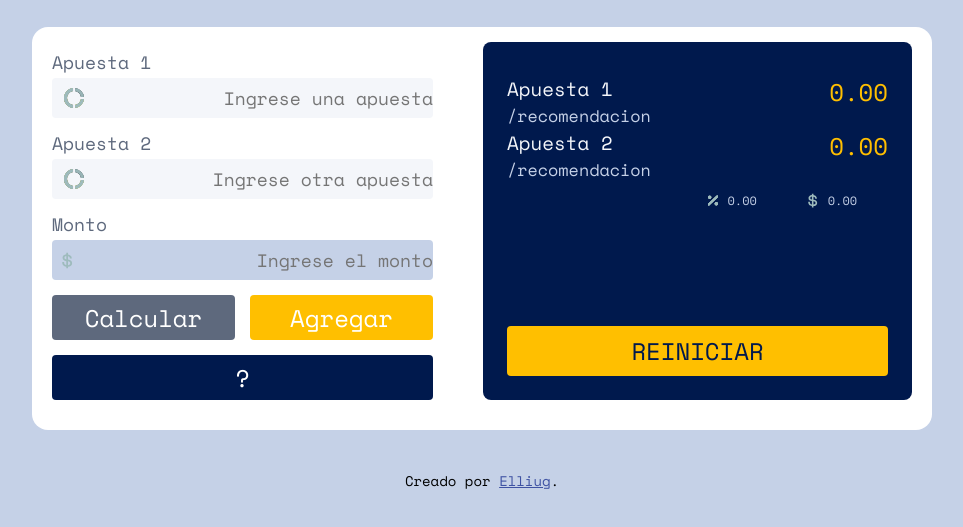
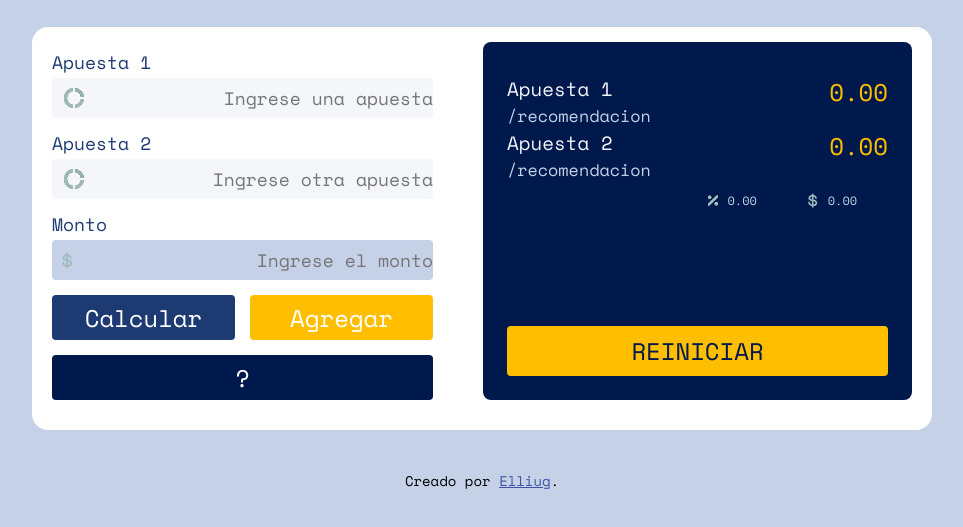
Before and after one commit to guillsil/Calculadora-Surbet, a plain HTML site: page index.html in a window 1280 px wide. Shown: the part 117-644 px from the top of the page, without its empty margins (158-1121 px from the left). Drawn offline with nearby package versions, Linux system fonts and the light colour scheme.

Commit message:
ULTIMA UPDate 3.0

```diff
--- a/sass/_variables.scss
+++ b/sass/_variables.scss
@@ -3,7 +3,7 @@ $Strong-cyan: hsl(45, 100%, 50%);
 $Strong-cyan-two: hsl(45, 86%, 45%);
 $Very-dark-cyan: hsl(220, 100%, 15%);
 $Very-dark-cyan-two: hsl(221, 39%, 35%);
-$Dark-grayish-cyan: hsl(220, 14%, 43%);
+$Dark-grayish-cyan: hsl(219, 60%, 28%);
 $Grayish-cyan: hsl(220, 14%, 56%);
 $Light-grayish-cyan: hsl(220, 41%, 84%);
 $Very-lightgrayish-cyan: hsl(220, 41%, 97%);
--- a/sass/style.scss
+++ b/sass/style.scss
@@ -62,7 +62,7 @@
 
 .btns__boton{
     width: 147px;
-    @include mixins.btns-boton(variables.$Strong-cyan);
+    @include mixins.btns-boton(variables.$Very-dark-cyan);
     &__custom{
         background-color: variables.$Dark-grayish-cyan;
         width: 100%;
```
Also changed, not shown: sass/style.css, 1 other file.
